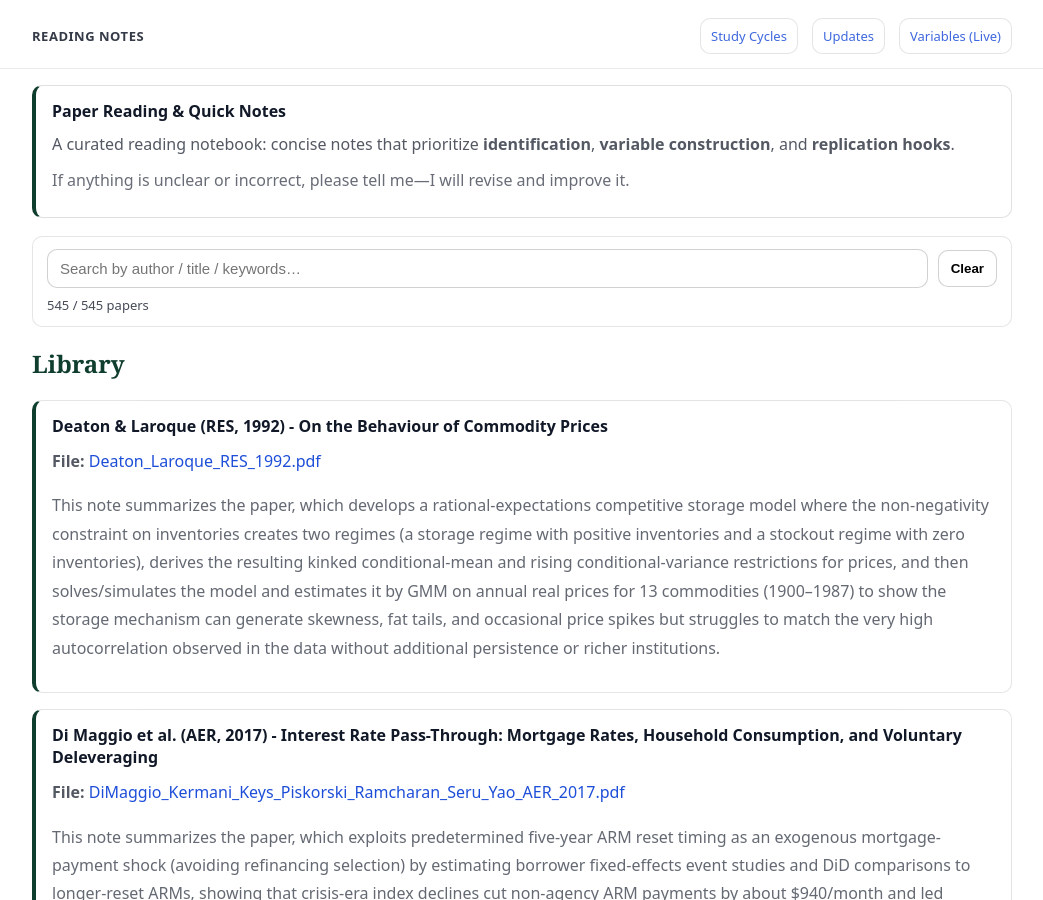
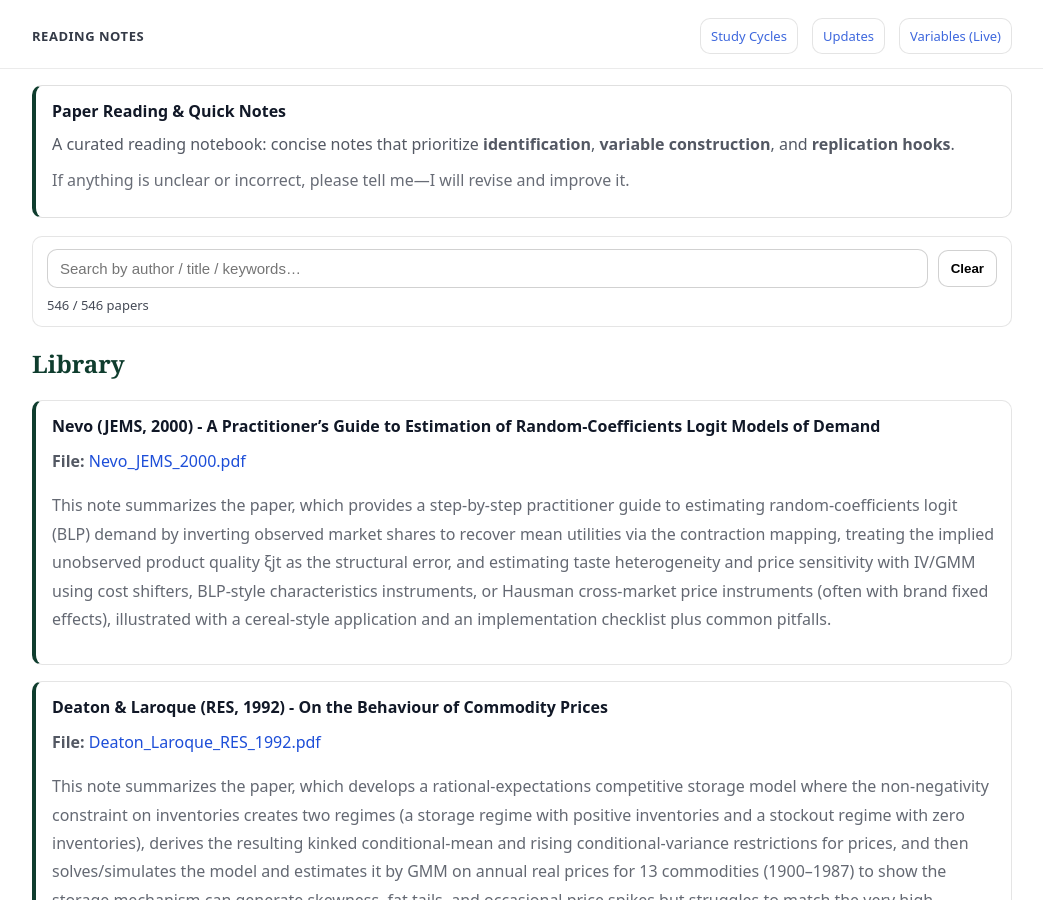
Before and after one commit to yaxinzn/study-archive, a Jekyll site: the page built from reading/index.md, in a window 1280 px wide and 900 px high. Shown: the whole window, without its empty margins (118-1161 px from the left). Built offline with Jekyll 4.4.1, drawn with Linux system fonts in a browser that asks for light colours.

Commit message:
Reading: add/update Nevo_JEMS_2000.pdf

```diff
--- a/_data/reading.yml
+++ b/_data/reading.yml
@@ -1,3 +1,7 @@
+- title: "Nevo (JEMS, 2000) - A Practitioner’s Guide to Estimation of Random-Coefficients Logit Models of Demand"
+  file: "Nevo_JEMS_2000.pdf"
+  desc: "This note summarizes the paper, which provides a step-by-step practitioner guide to estimating random-coefficients logit (BLP) demand by inverting observed market shares to recover mean utilities via the contraction mapping, treating the implied unobserved product quality ξjt as the structural error, and estimating taste heterogeneity and price sensitivity with IV/GMM using cost shifters, BLP-style characteristics instruments, or Hausman cross-market price instruments (often with brand fixed effects), illustrated with a cereal-style application and an implementation checklist plus common pitfalls."
+
 - title: "Deaton & Laroque (RES, 1992) - On the Behaviour of Commodity Prices"
   file: "Deaton_Laroque_RES_1992.pdf"
   desc: "This note summarizes the paper, which develops a rational-expectations competitive storage model where the non-negativity constraint on inventories creates two regimes (a storage regime with positive inventories and a stockout regime with zero inventories), derives the resulting kinked conditional-mean and rising conditional-variance restrictions for prices, and then solves/simulates the model and estimates it by GMM on annual real prices for 13 commodities (1900–1987) to show the storage mechanism can generate skewness, fat tails, and occasional price spikes but struggles to match the very high autocorrelation observed in the data without additional persistence or richer institutions."
```
Also changed, not shown: 1 other file.
